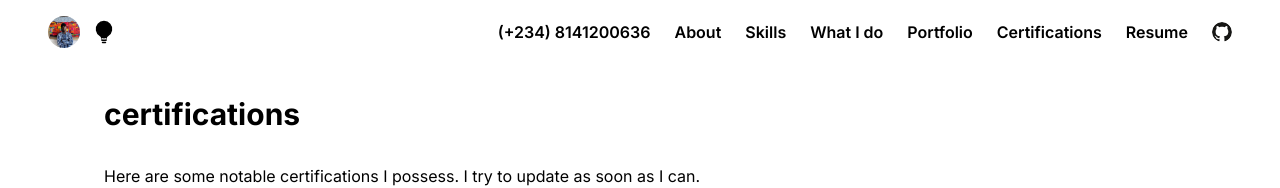
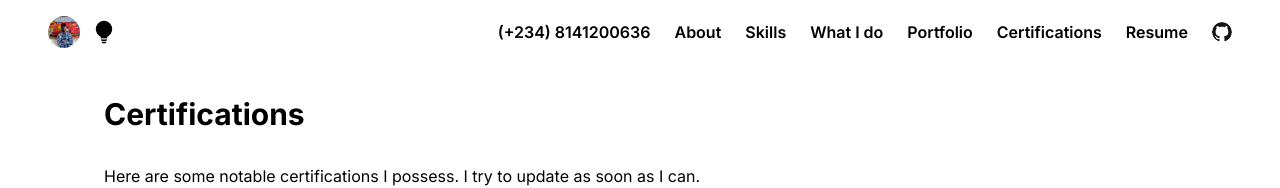
Before and after one commit to emma50/okwuidegbeemmanuel, a Next.js app: page /certifications in a window 1280 px wide. Shown: the top 188 px of the page. Built offline with nearby package versions, Linux system fonts and the light colour scheme.

Commit message:
Update portfolio

```diff
--- a/app/certifications/certifications.js
+++ b/app/certifications/certifications.js
@@ -18,7 +18,7 @@ export default function Certifications () {
       <main className="grid-cols-2 px-10 md:px-20 py-8">
         <div className="flex flex-col md:flex-row items-center p-6">
           <div className="flex flex-col gap-6 md:gap-8 pt-12">
-            <h1 className="font-bold text-3xl" data-testid='certifications'>certifications</h1>
+            <h1 className="font-bold text-3xl" data-testid='certifications'>Certifications</h1>
             <p data-testid='projects'>Here are some notable certifications I possess. I try to update as soon as I can.</p>
           </div>
         </div>
--- a/app/portfolio/portfolio.js
+++ b/app/portfolio/portfolio.js
@@ -27,7 +27,7 @@ export default function Portfolio () {
           {
             portfolio.map((ele) => {
               return (
-                <div key={ele.id} className="block p-2 px-4 m-4 border max-w-sm max-h-lg md:w-80 md:h-80 border-gray-200 rounded-lg shadow">
+                <div key={ele.id} className="block p-2 px-4 m-4 border max-w-sm max-h-lg md:w-80 md:h-32 border-gray-200 rounded-lg shadow">
                   <div className="flex gap-4 justify-between pb-6">
                     <div>{ele.status}</div>
                     <div className="flex gap-2">
```
